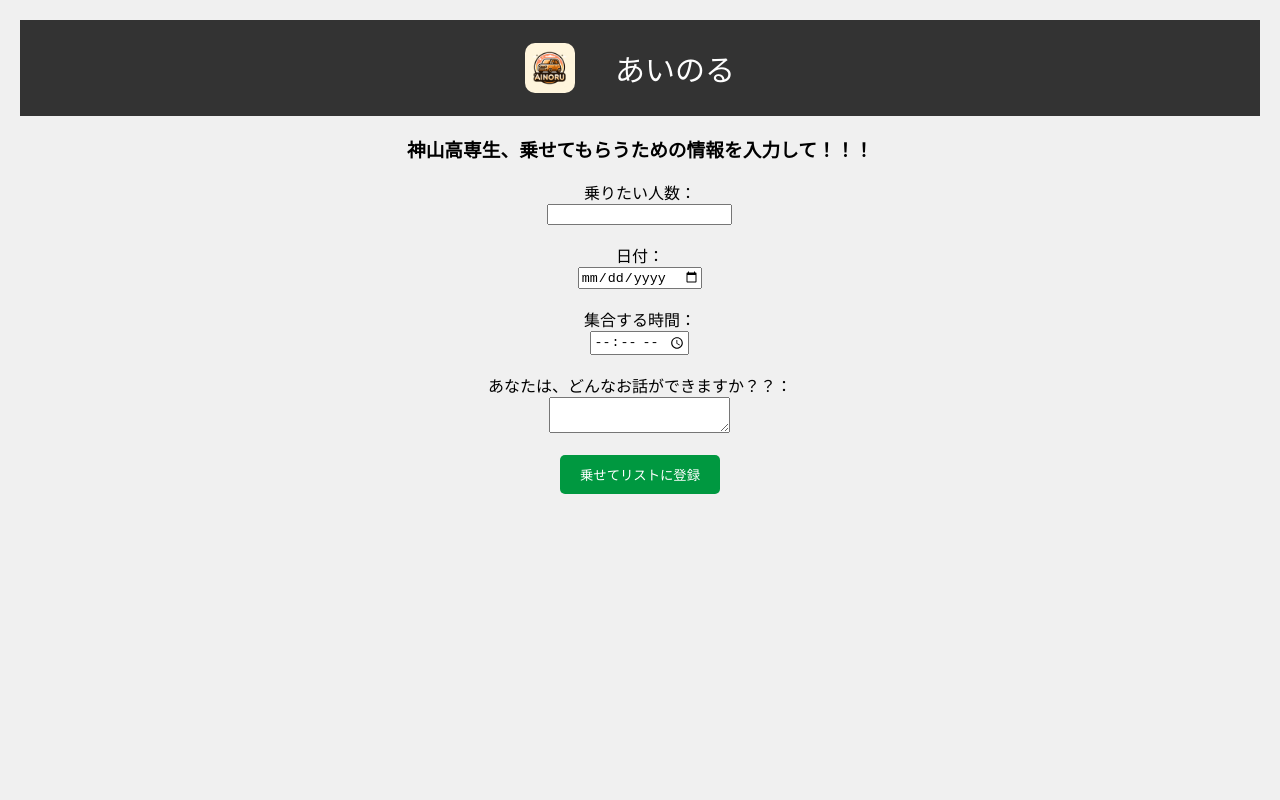
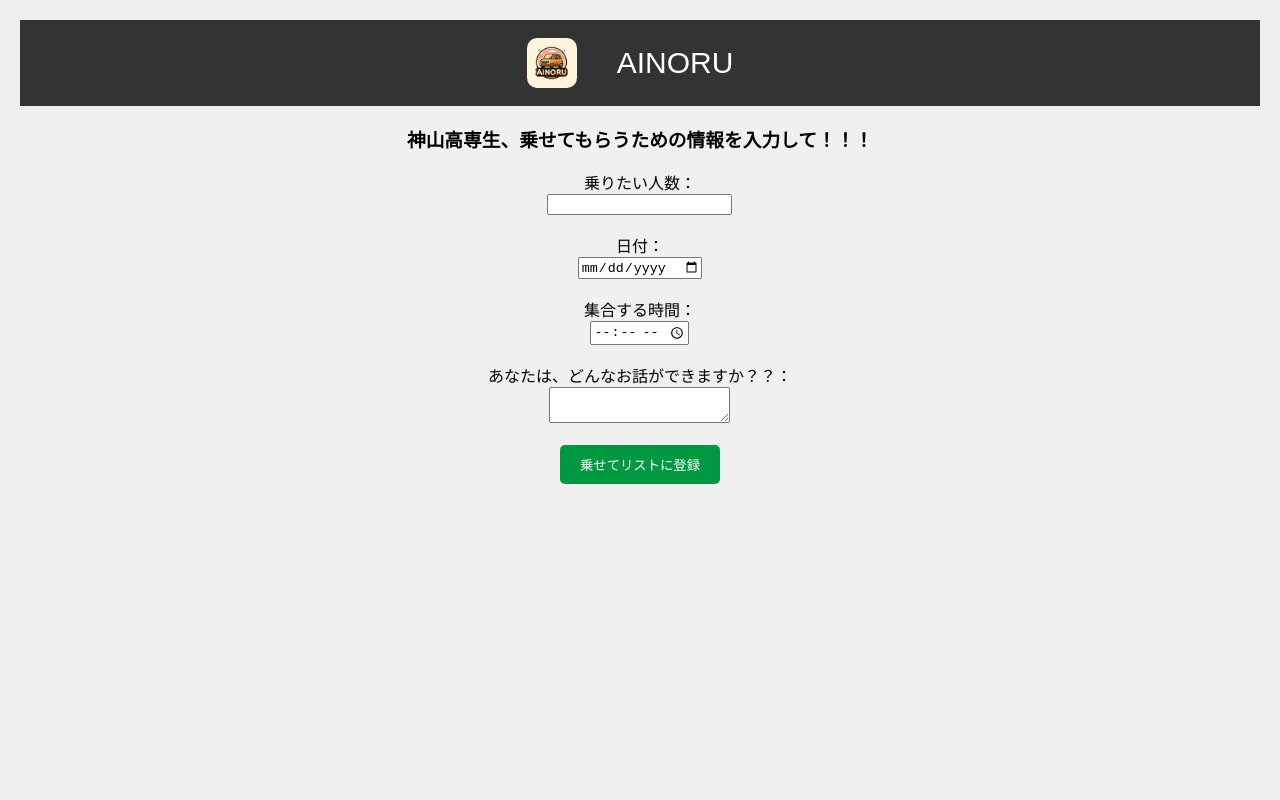
Before and after one commit to YS-Cocoa/YS-Cocoa.github.io, a plain HTML site: page index.html in a window 1280 px wide. Shown: the top 800 px of the page. Drawn offline with Linux system fonts and the light colour scheme.

Commit message:
Update index.html

```diff
--- a/index.html
+++ b/index.html
@@ -3,7 +3,7 @@
     <head>
         <meta name="viewport" content="width=device-width">
         <meta charset="UTF-8">
-        <title>あいのる</title>
+        <title>AINORU</title>
         <style>
 
             #header-logo {
@@ -115,7 +115,7 @@
             <img src="DALL·E 2024-04-08 11.10.09 - Create a friendly and approachable logo for 'AINORU'. The logo should include a compact car to signify light automobiles, and use warm color schemes t.webp" alt="ロゴ" id="header-logo">
             <nav>
                 <ul>
-                    <li><a href="#">あいのる</a></li>
+                    <li><a href="#">AINORU</a></li>
                 </ul>
             </nav>
         </header>
```
